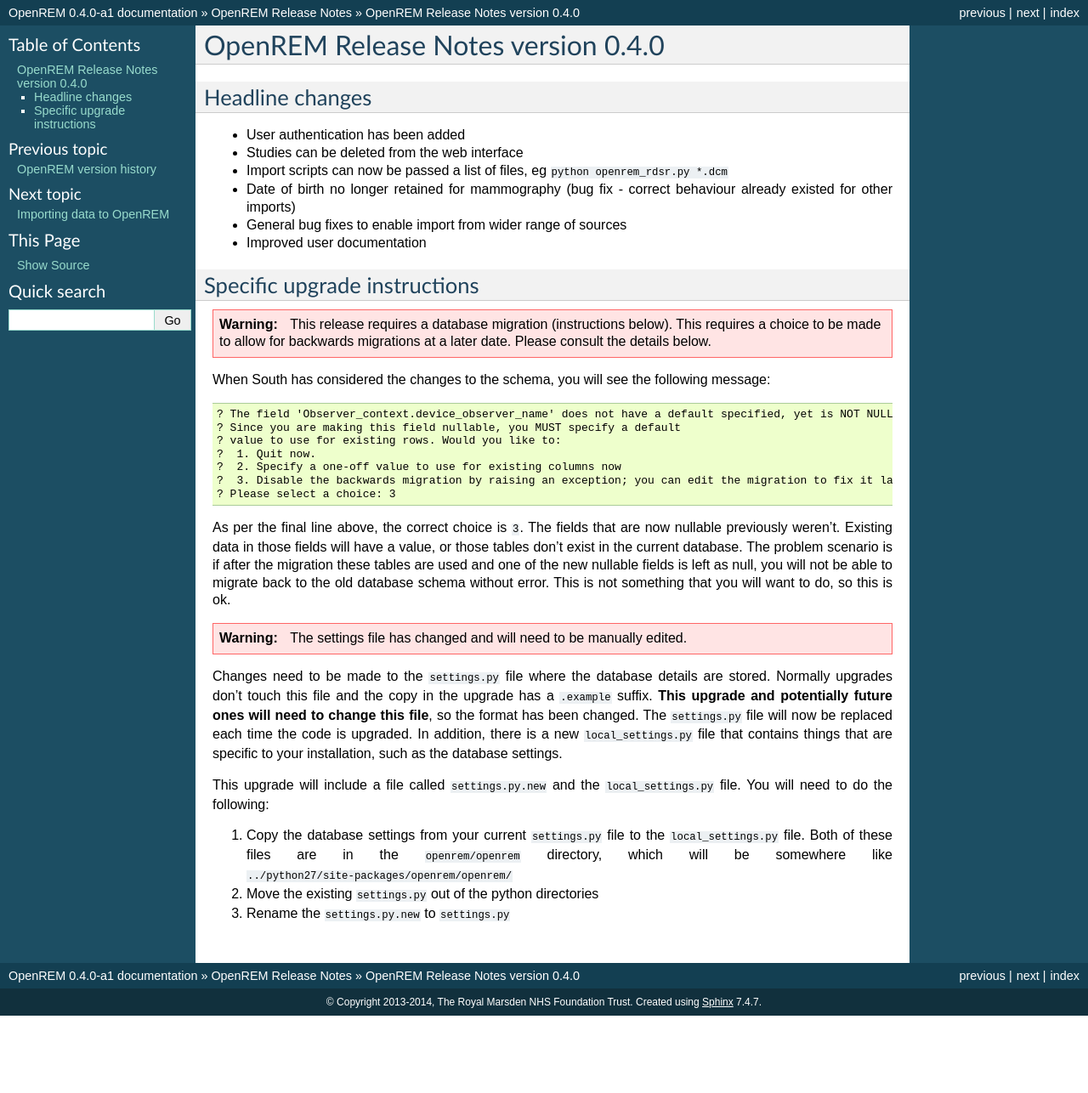
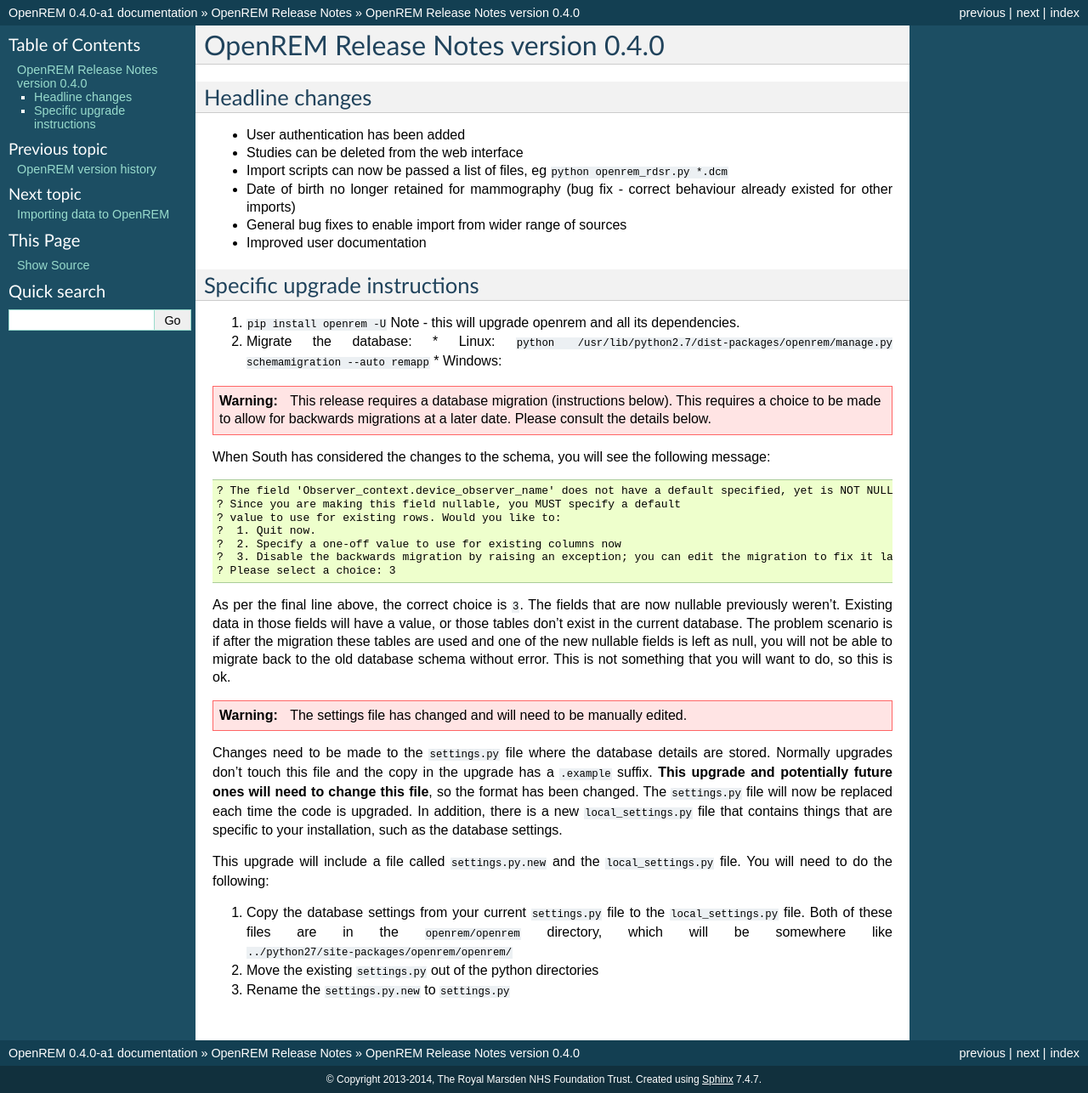
Before and after one commit to ckswilliams/modOpenREM, a Sphinx documentation site: the page built from docs/release-0.4.0.rst, in a window 1280 px wide. Shown: the whole page at 85% size. Built offline with Sphinx 7.4.7, drawn with Linux system fonts in a browser that asks for light colours; before the commit the page ends 1195 px from its top, so only the background shows below that.

Commit message:
Starting to actually put the specific upgrade instructions in. Refs #66.

```diff
--- a/docs/release-0.4.0.rst
+++ b/docs/release-0.4.0.rst
@@ -12,6 +12,11 @@
 
 Specific upgrade instructions
 =============================
+
+1.  ``pip install openrem -U`` Note - this will upgrade openrem and all its dependencies.
+#.  Migrate the database:
+    * Linux: ``python /usr/lib/python2.7/dist-packages/openrem/manage.py schemamigration --auto remapp``
+    * Windows:
 
 ..      Warning::
 
```
